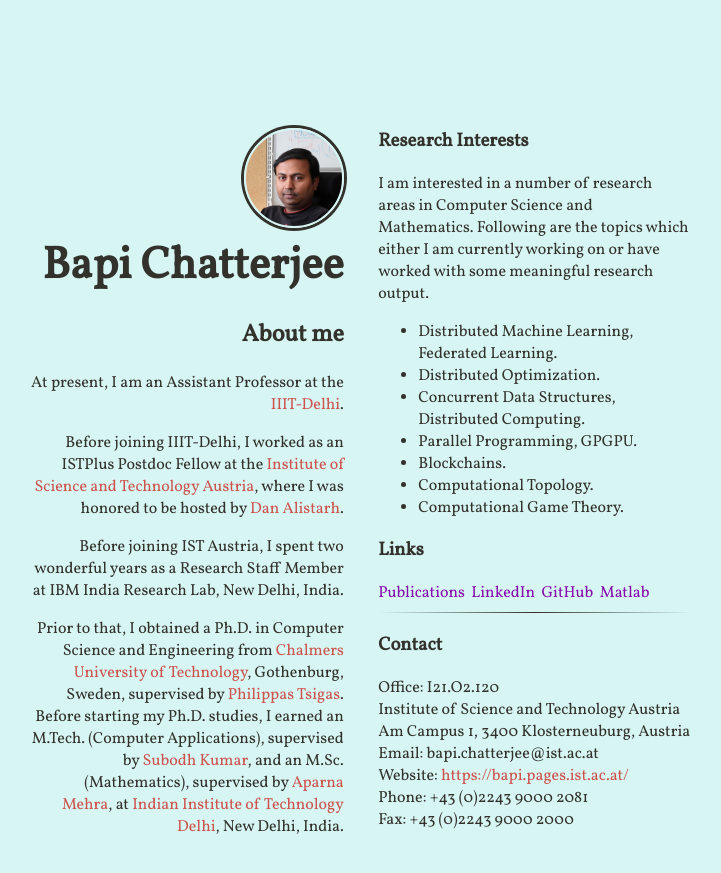
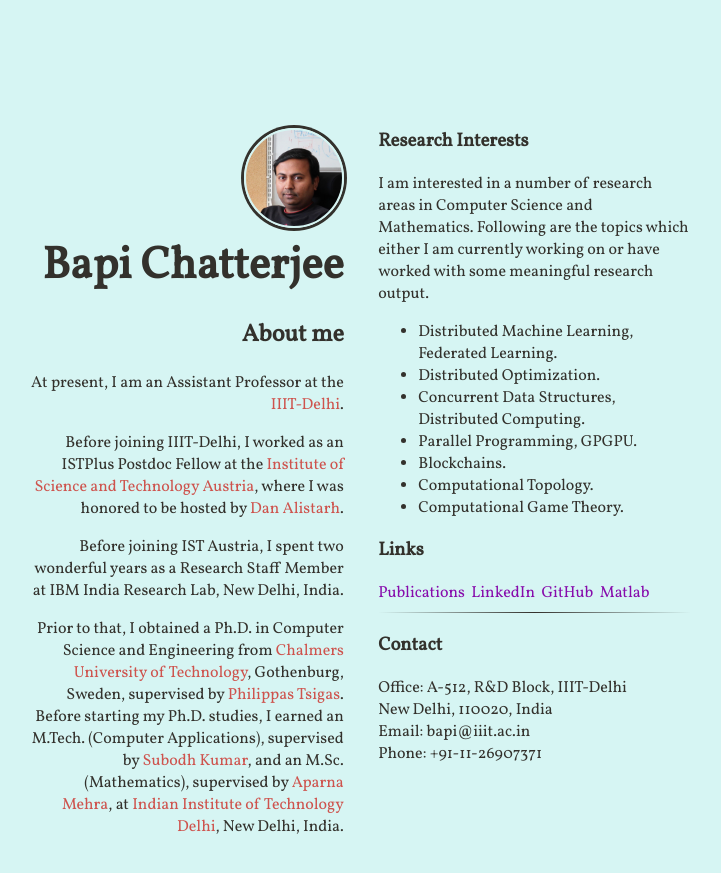
Before and after one commit to bapi/bapi.github.io, a Jekyll site: the page built from index.html, in a window 1280 px wide. Shown: the top 873 px of the page, without its empty margins (289-1010 px from the left). Built offline with Jekyll 4.4.1, drawn with Linux system fonts in a browser that asks for light colours; nearby versions of some CDN libraries.

Commit message:
Update contact.html

```diff
--- a/_includes/contact.html
+++ b/_includes/contact.html
@@ -1,4 +1,4 @@
 {% include profile.html %}
 <hr />
 <h3>Contact</h3>
-<p>Office: I21.O2.120<br>Institute of Science and Technology Austria<br>Am Campus 1, 3400 Klosterneuburg, Austria<br>Email: bapi.chatterjee@ist.ac.at<br>Website: <a href="https://bapi.pages.ist.ac.at/">https://bapi.pages.ist.ac.at/</a><br>Phone: +43 (0)2243 9000 2081<br>Fax: +43 (0)2243 9000 2000</p>
+<p>Office: A-512, R&D Block, IIIT-Delhi<br>New Delhi, 110020, India<br>Email: bapi@iiit.ac.in<br>Phone: +91-11-26907371</p>
```
